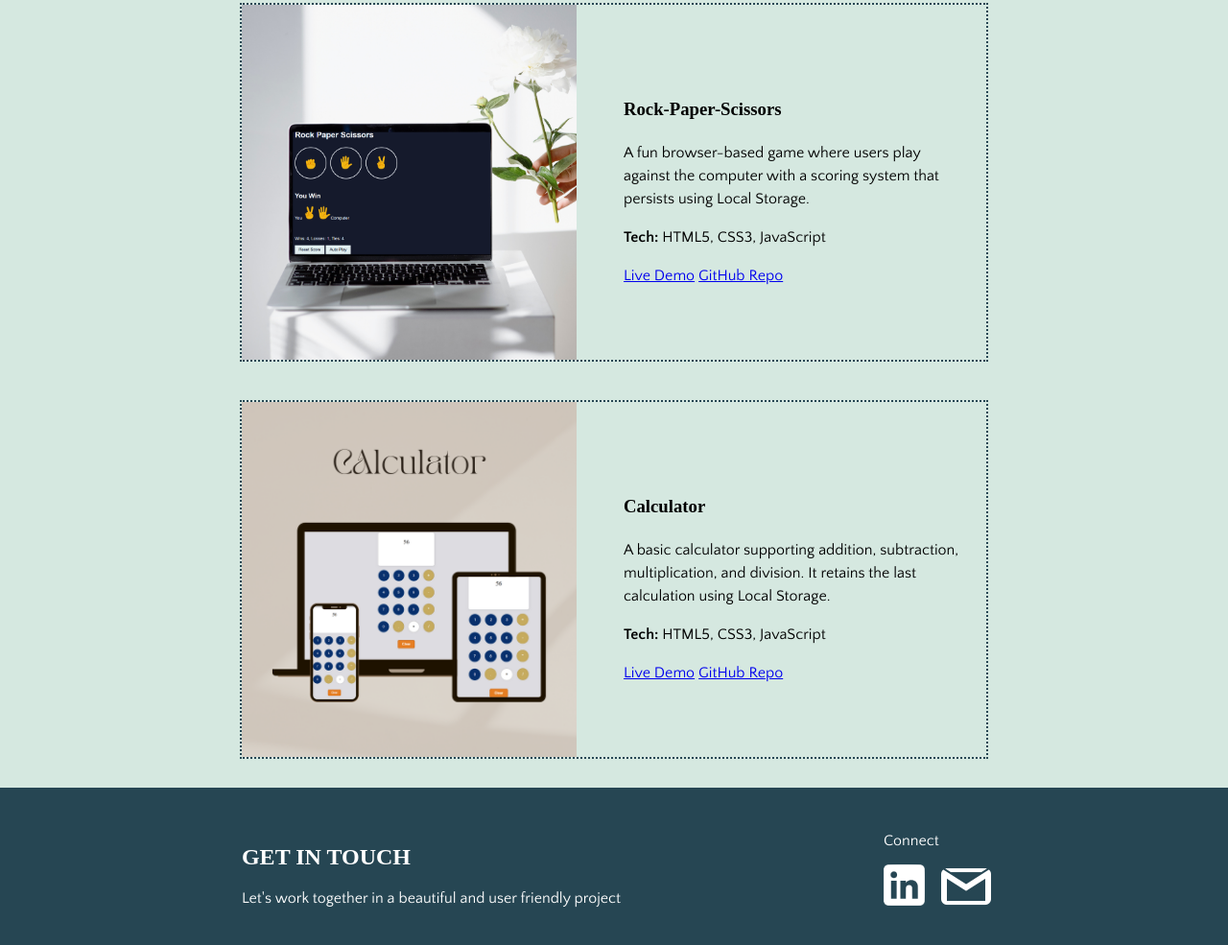
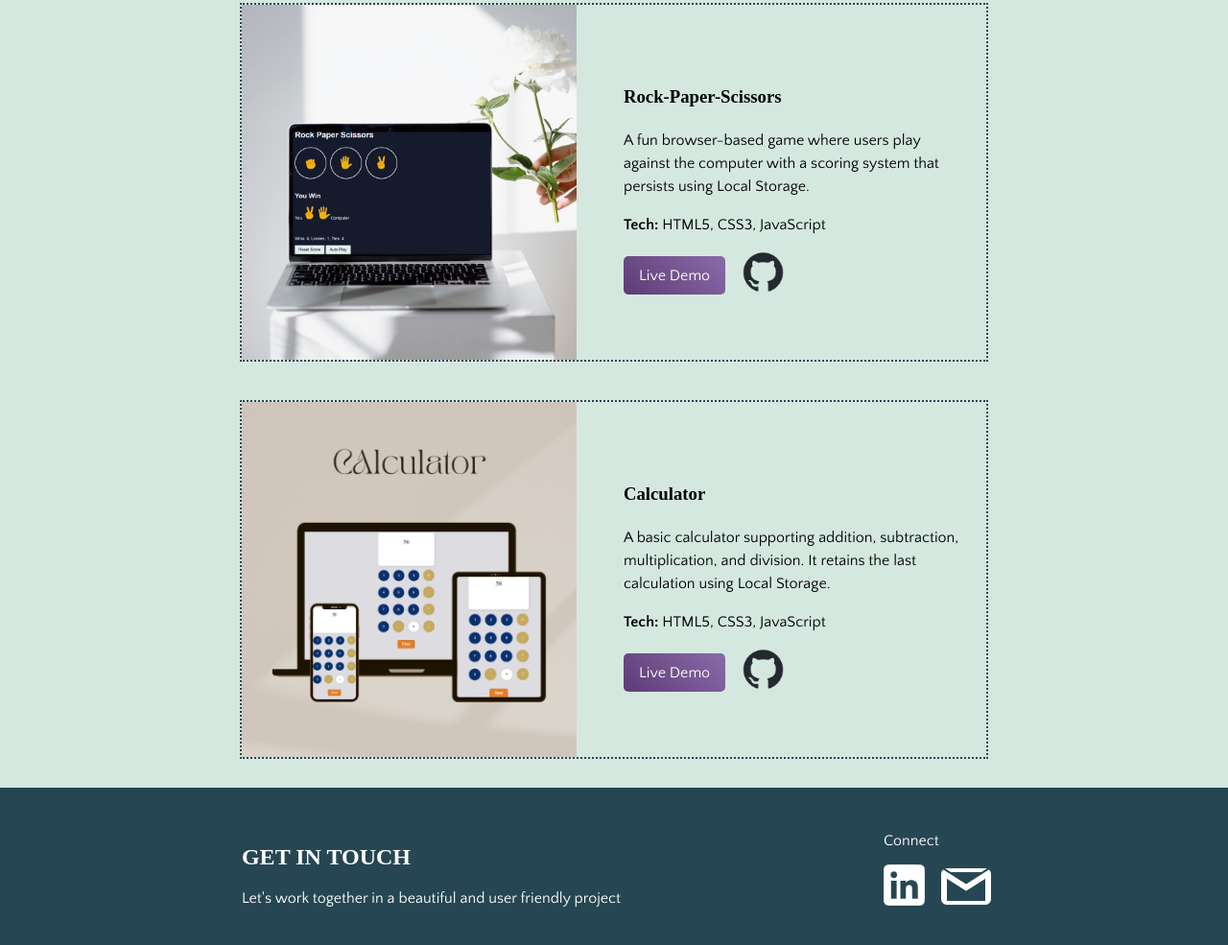
Before and after one commit to NalsDev/portfolio, a plain HTML site: page index.html in a window 1280 px wide. Shown: the part 1400-2385 px from the top of the page at 96% size. Drawn offline with nearby package versions, Linux system fonts and the light colour scheme.

Commit message:
refactor portfolio section links; enhance styling for demo and GitHub repository buttons

```diff
--- a/index.html
+++ b/index.html
@@ -128,8 +128,10 @@
               <h3>Rock-Paper-Scissors</h3>
               <p>A fun browser-based game where users play against the computer with a scoring system that persists using Local Storage.</p>
               <p><strong>Tech:</strong> HTML5, CSS3, JavaScript</p>
-              <a href="#" target="_blank">Live Demo</a>
-              <a href="#" target="_blank">GitHub Repo</a>
+              <div class="demo-repo-class">
+                <a class="demo-link" href="#" target="_blank">Live Demo</a>
+                <a href="#" target="_blank"><img src="images/github.png" width="43px"> </a>
+              </div>
             </div>
           </div>
 
@@ -142,21 +144,15 @@
               <h3>Calculator</h3>
               <p>A basic calculator supporting addition, subtraction, multiplication, and division. It retains the last calculation using Local Storage.</p>
               <p><strong>Tech:</strong> HTML5, CSS3, JavaScript</p>
-              <a href="https://nalsdev.github.io/Calculator/" target="_blank">Live Demo</a>
-              <a href="#" target="_blank">GitHub Repo</a>
+              <div class="demo-repo-class">
+                <a class="demo-link" href="https://nalsdev.github.io/Calculator/" target="_blank">Live Demo</a>
+                <a href="#" target="_blank"><img src="images/github.png" width="43px"> </a>
+              </div>
             </div>
           </div>
         </div>
       </div>
       <!--end of portfolio section-->
-
-      <!--hire me section-->
-      <!-- <div id="hireme">
-        <p>Have any projects on mind?</p>
-        <p>Let's work together Indeed!</p>
-        <button>HIRE ME</button>
-      </div> -->
-      <!--end of hire me section-->
     </main>
 
     <!--contact me section-->
--- a/style.css
+++ b/style.css
@@ -160,6 +160,26 @@ h1{
   height:100%;
   object-fit:contain;
   object-position:center;
+}
+
+.demo-link {
+  color: white;
+  background: linear-gradient(45deg, #5E3B76, #8A6BA8);
+  padding: 8px 16px;
+  border-radius: 5px;
+  text-decoration: none;
+  display: inline-block;
+  transition: background-color 0.3s ease;
+}
+
+.demo-link:hover {
+  background: linear-gradient(45deg, #8A6BA8, #5E3B76);
+}
+
+.demo-repo-class{
+  display:flex;
+  align-items:center;
+  column-gap:18px;
 }
 
 .contact-container{
```
